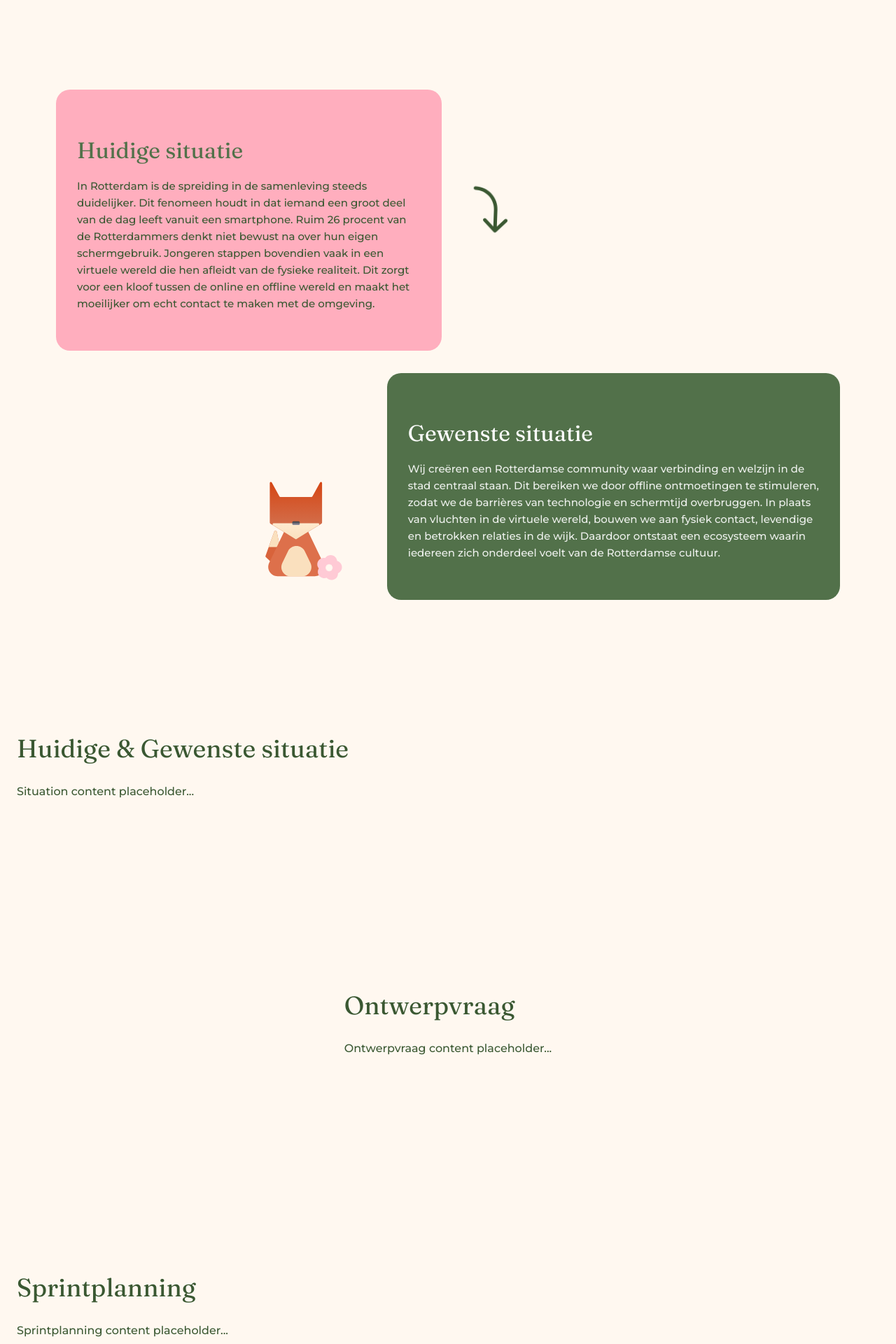
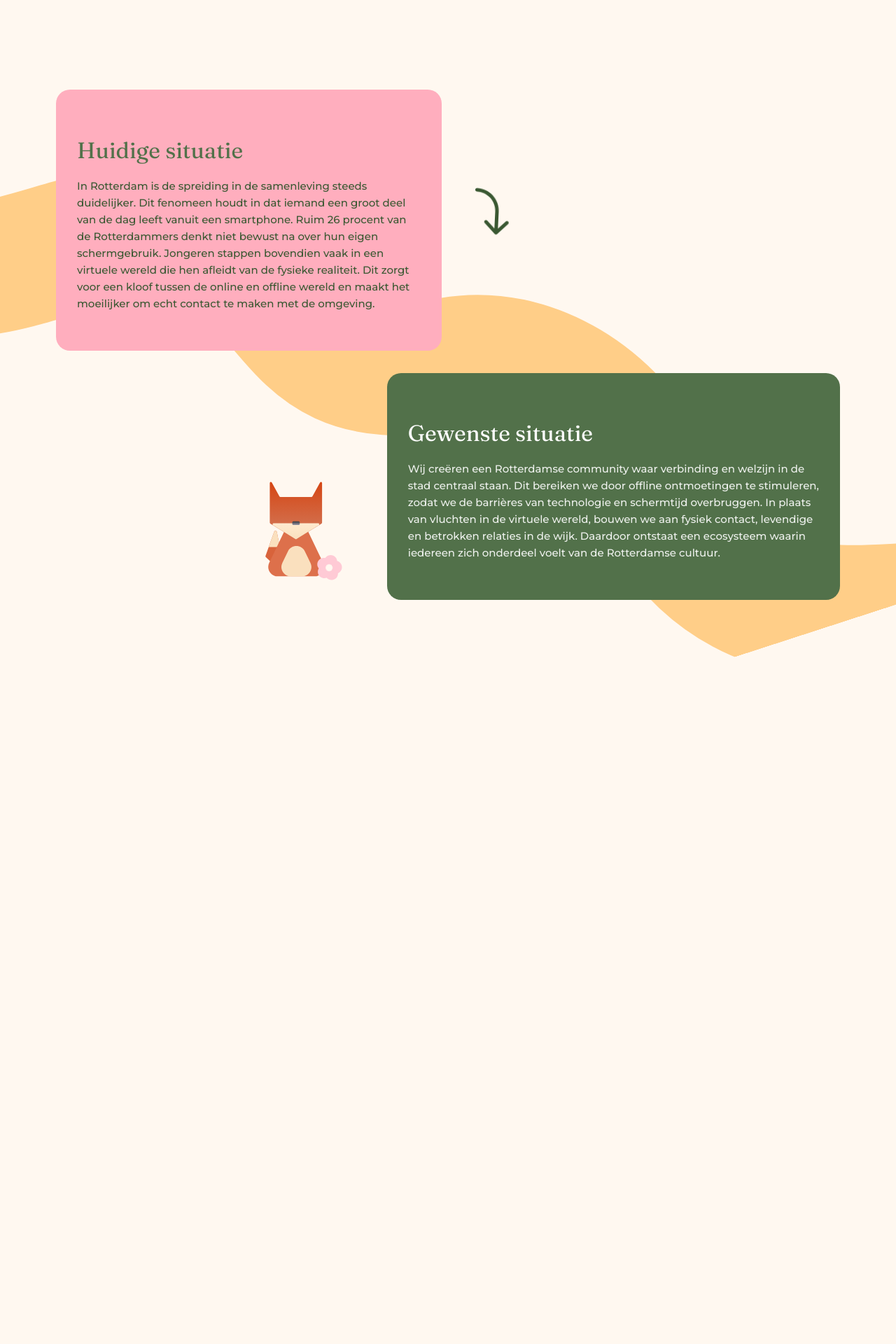
Before and after one commit to RayelNabie/onepager_team_fox_v2, a Next.js app: page / in a window 1280 px wide. Shown: the part 2560-4480 px from the top of the page at 70% size. After the commit the page ends 3513 px from the top, so only its background shows below. Built offline with nearby package versions, Linux system fonts and the light colour scheme.

Commit message:
feat: Add situations background

```diff
--- a/app/page.tsx
+++ b/app/page.tsx
@@ -14,27 +14,6 @@ export default function Home() {
             <TeamStory/>
             <TeamValues/>
             <Situations/>
-
-            <section id="situatie" className="situation section">
-                <div className="container">
-                    <h2>Huidige & Gewenste situatie</h2>
-                    <p>Situation content placeholder...</p>
-                </div>
-            </section>
-
-            <section id="ontwerpvraag" className="design-challenge section">
-                <div className="container">
-                    <h2>Ontwerpvraag</h2>
-                    <p>Ontwerpvraag content placeholder...</p>
-                </div>
-            </section>
-
-            <section id="sprintplanning" className="scope section">
-                <div className="container">
-                    <h2>Sprintplanning</h2>
-                    <p>Sprintplanning content placeholder...</p>
-                </div>
-            </section>
         </main>
     );
 }
--- a/components/Situations.tsx
+++ b/components/Situations.tsx
@@ -43,6 +43,13 @@ const Situations = () => {
 
     return (
         <section className="situations" id="situaties" ref={containerRef}>
+            <div className="situations__wiggles" aria-hidden="true">
+                <div className="situations__wiggle situations__wiggle--orange">
+                    {/* We gebruiken een gewone img tag voor achtergrond-SVGs, dat schaalt makkelijker mee */}
+                    <img src="/orange_line.svg" alt="" />
+                </div>
+            </div>
+
             <div className="situations__container container">
 
                 {/* ELEMENT 1: Roze blok (Rij 1, Links) */}
--- a/scss/components/_situations.scss
+++ b/scss/components/_situations.scss
@@ -4,13 +4,16 @@
   background-color: $background;
   padding-block: clamp(5rem, 8vw, 6rem);
   width: 100%;
-  overflow: hidden;
+  position: relative;
+  overflow-x: clip;
+  overflow-y: visible;
 
   &__container {
     max-width: $content-width-small;
     margin-inline: auto;
 
     // Mobiel: Gewoon alles onder elkaar (Flexbox is hier handiger dan grid)
+    position: relative;
     display: flex;
     flex-direction: column;
     gap: clamp(2.5rem, 5vw, 3.75rem);
@@ -21,6 +24,49 @@
       grid-template-rows: auto auto;
       row-gap: 2rem;
       column-gap: 1rem;
+    }
+  }
+
+  &__wiggles {
+    position: absolute;
+    inset: 0; // Vult de hele sectie
+    z-index: 0; // Áchter de content
+    pointer-events: none;
+    overflow: hidden; // Belangrijk: voorkomt dat de gedraaide wiggle buiten de sectie steekt
+  }
+
+  &__wiggle {
+    position: absolute;
+
+    img {
+      display: block;
+      width: 100%;
+      // DE FIX: height: auto zorgt ervoor dat je SVG zijn natuurlijke,
+      // golvende Figma-verhouding weer terugkrijgt!
+      height: auto;
+    }
+
+    &--orange {
+      // 1. Zet het exacte midden van de lijn in het exacte midden van de sectie
+      top: 60%;
+      left: 50%;
+
+      // 2. Maak hem gigantisch lang, zodat de uiteinden niet in beeld komen als we draaien
+      width: 100vw;
+
+      // DE MAGIC KNOPPEN:
+      // translate(-50%, -50%) zorgt dat hij écht perfect in het midden ankert.
+      // Daarna roteren we hem (-34deg was jouw Figma instelling!)
+      transform: translate(-50%, -50%) rotate(-34deg);
+
+      @include respond-min($tablet) {
+        width: 100vw;
+
+        // FINETUNING VOOR DESKTOP:
+        // Draai met 'rotate' om de hoek te bepalen (bijv -25deg tot -45deg)
+        // Verander de Y-waarde (-50%) naar bijv -40% (omlaag) of -60% (omhoog) om hem te verschuiven
+        transform: translate(-50%, -60%) rotate(-18deg);
+      }
     }
   }
 
```
Also changed, not shown: public/orange_line.svg (added), public/pink_line.svg (added).
